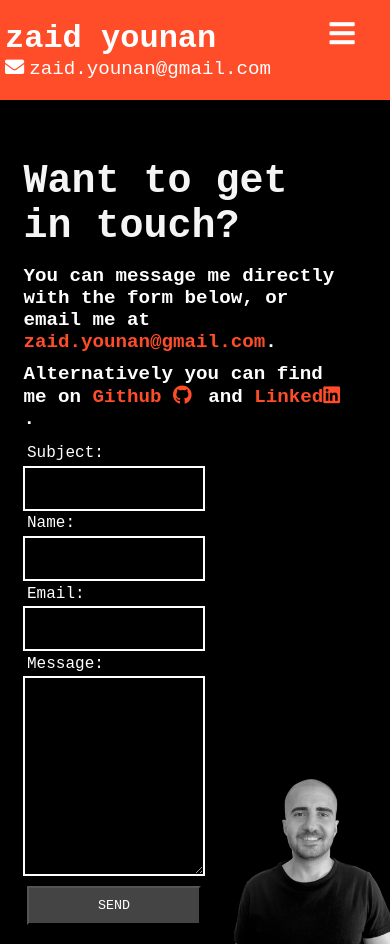
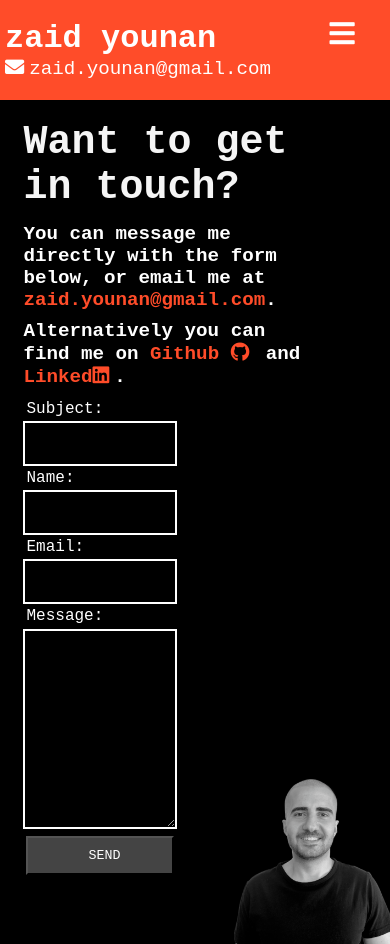
Before and after one commit to ZaidYounan/react-portfolio, a React (Create React App) app: page /contact in a window 390 px wide. Built offline with nearby package versions, Linux system fonts and the light colour scheme; the HTML template or start-up script is replaced by a standard one.

Commit message:
Fix responsiveness bugs with Contact page, add hover action to misc-links

```diff
--- a/src/App.css
+++ b/src/App.css
@@ -19,3 +19,8 @@ body, html {
   height:100vh;
   background-color:black;
 }
+
+.misc-links:hover {
+  border-bottom: 3px solid #fff;
+  transition: all 0.2s ease-out;
+}
--- a/src/components/contact/Contact.css
+++ b/src/components/contact/Contact.css
@@ -2,11 +2,10 @@
     height:100%;
     background:black;
     display:flex;
+    justify-content:flex-start;
     align-items:center;
-    justify-content:center;
     color:white;
     overflow:scroll;
-    flex-direction:column;
     background-image: url('../../images/linkedin-photo-render.png');
     background-repeat:no-repeat;
     background-position:bottom right;
@@ -22,7 +21,8 @@
 
 
 .contact-div {
-    margin: 20% 1% 3% 6%;
+    margin: 20% 1% 0% 6%;
+    margin-right:15%;
 }
 
 .contact-text {
@@ -90,16 +90,29 @@ form > textarea {
     margin-bottom:3%;
 }
 
-@media screen and (max-width:550px) {
+
+@media screen and (max-width:960px) {
+    .contact {
+        display:flex;
+        justify-content:center;
+        align-items:flex-start;
+    }
+
     .contact-div {
-        margin-top:25%;
+        margin-top:10%;
     }
 }
 
+
 @media screen and (max-width:400px) {
+    .contact {
+        display:flex;
+        align-items:flex-start;
+    }
+
     .contact-div {
         overflow:scroll;
-        margin-top:15%;
+        margin-top:5%;
     }
     .contact-form {
         width:50%;
--- a/src/components/contact/Contact.js
+++ b/src/components/contact/Contact.js
@@ -24,10 +24,9 @@ function Contact() {
             <div className="contact-div">
                 <div className="contact-text">
                     <h1 className="contact-title">Want to get in touch?</h1>
-                    <h4>You can message me directly with the form below, or email me at <a href="mailto:zaid.younan@gmail.com">zaid.younan@gmail.com</a>.</h4>
-                    <h4>Alternatively you can find me on <a href="https://github.com/ZaidYounan">Github <i class="fab fa-github"></i></a> and <a href="https://www.linkedin.com/in/zaid-younan/">Linked<i class="fab fa-linkedin"></i></a>.</h4>
+                    <h4>You can message me directly with the form below, or email me at <a href="mailto:zaid.younan@gmail.com" className="misc-links">zaid.younan@gmail.com</a>.</h4>
+                    <h4>Alternatively you can find me on <a href="https://github.com/ZaidYounan" className="misc-links">Github <i class="fab fa-github"></i></a> and <a href="https://www.linkedin.com/in/zaid-younan/" className="misc-links">Linked<i class="fab fa-linkedin"></i></a>.</h4>
                 </div>
-
                 <form className="wpforms-form contact-form" onSubmit={sendEmail}>
                     <label>Subject:</label>
                     <input type="text" name="subject" />
--- a/src/components/home/Home.js
+++ b/src/components/home/Home.js
@@ -14,7 +14,7 @@ function Home() {
                     <p>With time, my interest in coding really blossomed into a true passion. I now spend much of my free time tinkering - constantly learning. </p>
                     <p>Today, I have a solid base of experience with ReactJS, Ruby on Rails and other related technologies.</p>
                     <p>I'm also quite interested in building API's, and I am handy with a SQL database.</p>
-                    <p>Have a role that might interest me? You can  <Link to="/contact">contact me here!</Link></p>
+                    <p>Have a role that might interest me? You can  <Link to="/contact" className="misc-links">contact me here!</Link></p>
                 </div>
                 <div className="extra-home">&nbsp;</div>
             </div>
```
